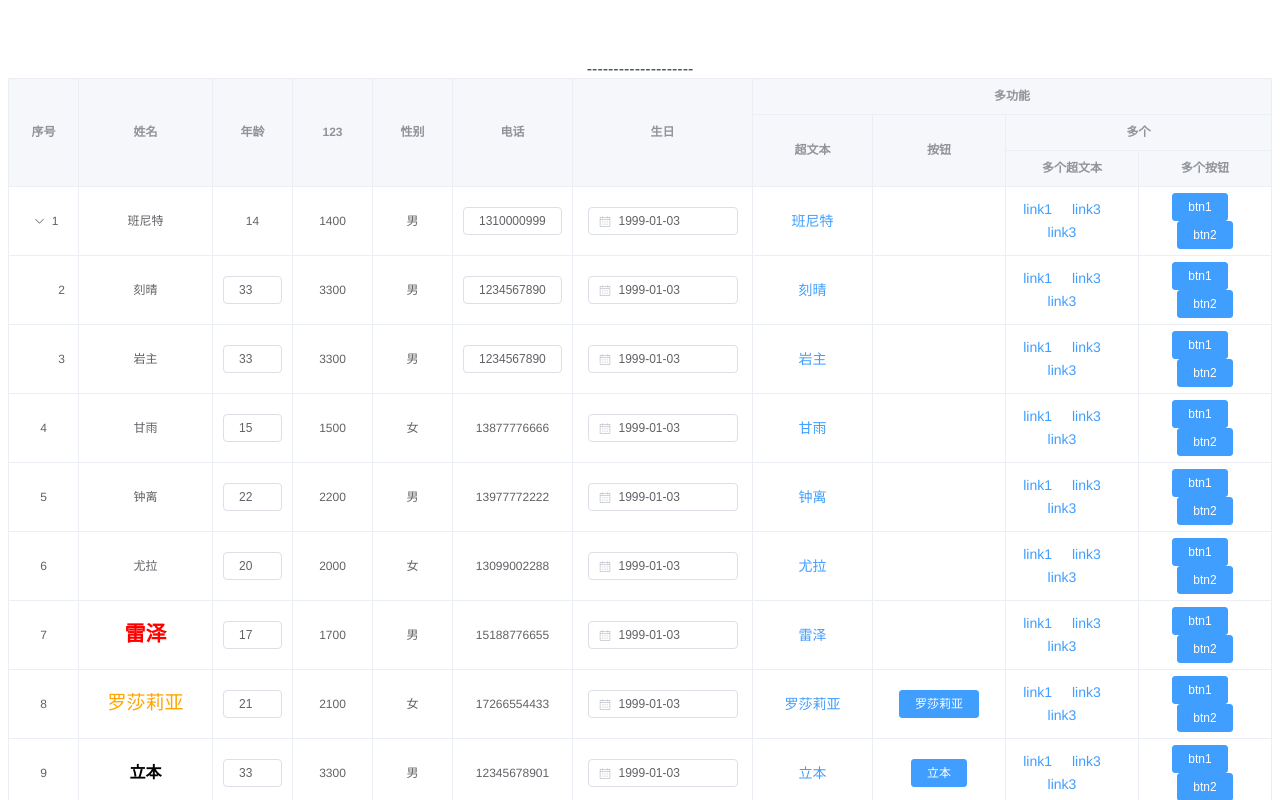
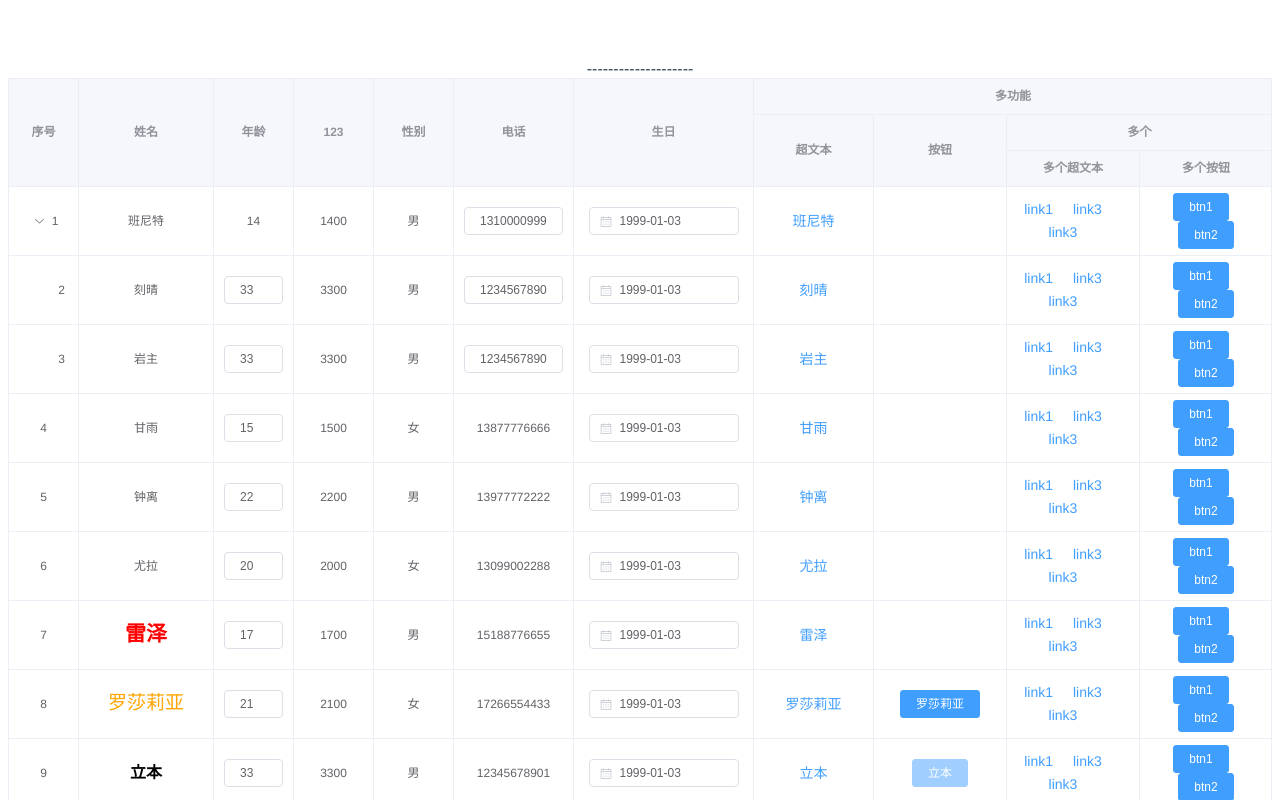
Before and after one commit to SnackW/vue-sw-table, a Vue app: page / in a window 1280 px wide. Shown: the top 800 px of the page. Built offline with nearby package versions, Linux system fonts and the light colour scheme.

Commit message:
优化性能，补充说明

```diff
--- a/examples/App.vue
+++ b/examples/App.vue
@@ -96,7 +96,7 @@ export default {
             {
               l: '超文本',
               link: true,
-              link_t: ({ row }) => {
+              content: ({ row }) => {
                 return row.name
               },
               width: 120
@@ -107,22 +107,29 @@ export default {
               hidden: ({ index }) => {
                 return !![0, 1, 2, 3, 4, 5, 6].includes(index)
               },
-              button_t: ({ row }) => {
+              content: ({ row }) => {
                 return row.name
               },
-              button_type: ({ index }) => {
+              type: ({ index }) => {
                 return [0, 1, 2].includes(index) ? 'danger' : 'primary'
               },
-              button_Func: ({ row, index }) => {
+              func: ({ row, index }) => {
                 console.log('点击了' + index + '行：' + row)
+              },
+              disabled: ({ row, index }) => {
+                if (index % 2 === 0) {
+                  return true
+                } else {
+                  return false
+                }
               }
             },
 
             {
               l: '多个',
               s: [
-                { l: '多个超文本', link: [{ link_t: 'link1' }, { link_t: 'link3' }, { link_t: 'link3' }], gutter: 20 },
-                { l: '多个按钮', button: [{ button_t: 'btn1' }, { button_t: 'btn2' }], gutter: 10 }
+                { l: '多个超文本', link: [{ content: 'link1' }, { content: 'link3' }, { content: 'link3' }], gutter: 20 },
+                { l: '多个按钮', button: [{ content: 'btn1' }, { content: 'btn2' }], gutter: 10 }
               ]
             }
           ]
--- a/package.json
+++ b/package.json
@@ -1,6 +1,6 @@
 {
   "name": "vue-sw-table",
-  "version": "1.1.8",
+  "version": "1.1.9",
   "private": false,
   "main": "./packages",
   "repository": {
--- a/packages/swTable/src/swColumn.vue
+++ b/packages/swTable/src/swColumn.vue
@@ -120,10 +120,10 @@
           :key="i"
           :size="el.button_size || 'mini'"
           :style="{ 'margin-right': `${columnEl.gutter ? columnEl.gutter : 0}` + 'px' }"
-          :disable="pip_transit('button_disable', el, scope.row, scope.$index) || false"
-          :type="pip_transit('button_type', el, scope.row, scope.$index) || 'primary'"
+          :disabled="pip_transit('disabled', el, scope.row, scope.$index) || false"
+          :type="pip_transit('type', el, scope.row, scope.$index) || 'primary'"
           @click="buttonAction(el, scope.row, scope.$index)"
-        >{{ pip_transit('button_t', el, scope.row, scope.$index) || '' }}</el-button>
+        >{{ pip_transit('content', el, scope.row, scope.$index) || '' }}</el-button>
       </template>
       <!-- link -->
       <template v-else-if="vif__C('link', columnEl, scope.row, scope.$index)">
@@ -131,10 +131,10 @@
           v-for="(el, i) in getForArr('link', columnEl)"
           :key="i"
           :style="{ 'margin-right': `${columnEl.gutter ? columnEl.gutter : 0}` + 'px' }"
-          :disable="pip_transit('link_disable', el, scope.row, scope.$index) || false"
-          :type="pip_transit('link_type', el, scope.row, scope.$index) || 'primary'"
+          :disabled="pip_transit('disabled', el, scope.row, scope.$index) || false"
+          :type="pip_transit('type', el, scope.row, scope.$index) || 'primary'"
           @click="linkAction(el, scope.row, scope.$index)"
-        >{{ pip_transit('link_t', el, scope.row, scope.$index) || '' }}</el-link>
+        >{{ pip_transit('content', el, scope.row, scope.$index) || '' }}</el-link>
       </template>
       <!-- trans -->
       <template v-else-if="columnEl.trans">
@@ -379,16 +379,16 @@ export default {
     },
     // todo 触发名为'noti_bus_link'的公共通讯 传入参数 '{ el, row, index }'
     linkAction(el, row, index) {
-      if (el.link_Func) {
-        return el.link_Func({ el, row, index })
+      if (el.func) {
+        return el.func({ el, row, index })
       } else {
         bus.$emit('noti_bus_link', { el, row, index })
       }
     },
     // todo 默认触发button_Func 没有配置则触发名为'noti_bus_button'的公共通讯 传入参数 '{ el, row, index }'
     buttonAction(el, row, index) {
-      if (el.button_Func) {
-        return el.button_Func({ el, row, index })
+      if (el.func) {
+        return el.func({ el, row, index })
       } else {
         bus.$emit('noti_bus_button', { el, row, index })
       }
--- a/packages/swTable/src/swTable.vue
+++ b/packages/swTable/src/swTable.vue
@@ -11,7 +11,7 @@
       :data="tableData || listdata"
       :style="tableStyle"
       :height="height"
-      border
+      :border="border"
       :row-key="rowKey"
       :default-expand-all="defaultExpandAll"
       :tree-props="treeProps"
@@ -53,6 +53,11 @@ export default {
       default: () => {
         return null
       }
+    },
+    border: {
+      // 表格边框 默认无
+      type: Boolean,
+      default: false
     },
     rowKey: {
       // 当有树结构 时此值为'rowKey'绑定值，默认为'id'
```
Also changed, not shown: packages/swTable/src/swColumn.md (+14 -14 lines), 1 other file (tests, documents, lock files or other folders).
